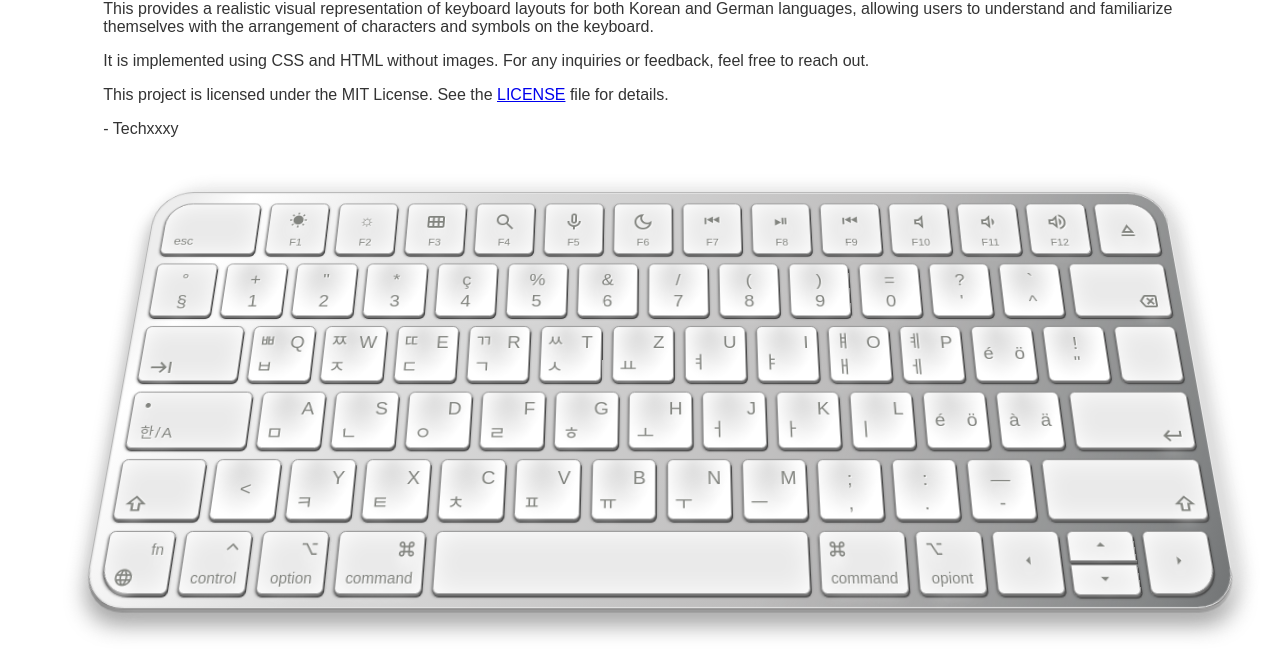
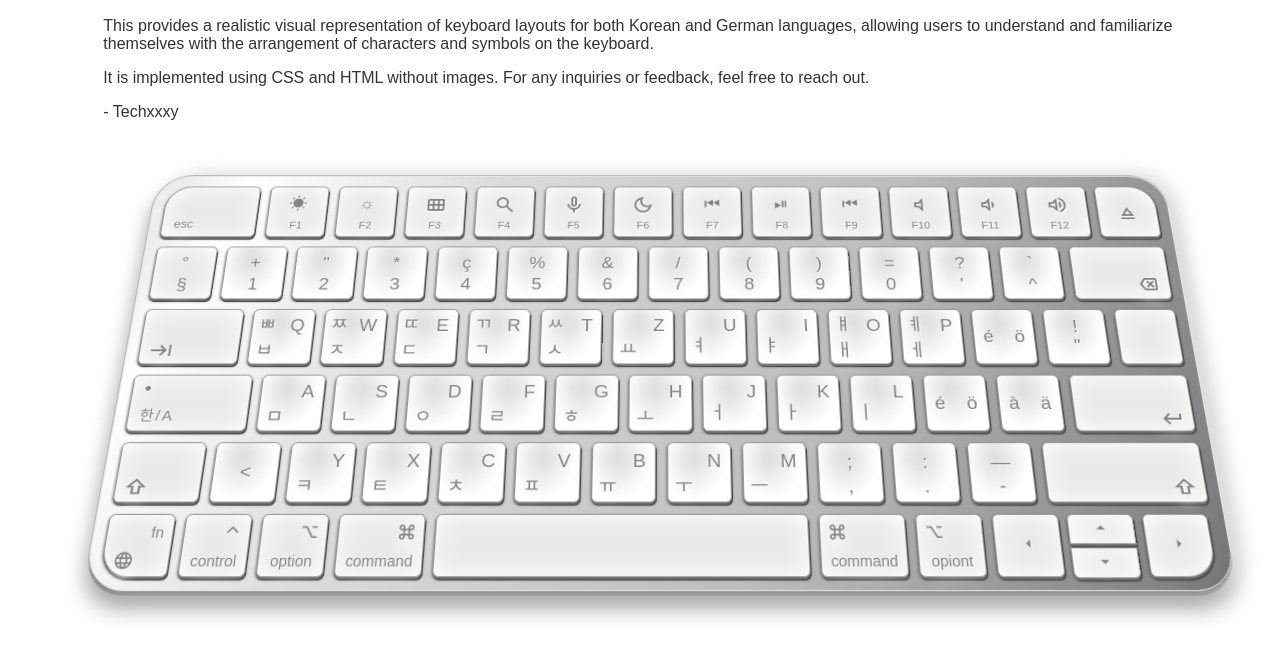
Before and after one commit to techxxxy/pure-css-apple-keyboard, a plain HTML site: page index.html in a window 1280 px wide. Shown: the part 131-800 px from the top of the page. Drawn offline with Linux system fonts and the light colour scheme.

Commit message:
change readme

```diff
--- a/index.html
+++ b/index.html
@@ -18,7 +18,6 @@
              and familiarize themselves with the arrangement of characters and symbols on the keyboard.</p>
         <p>It is implemented using CSS and HTML without images.
             For any inquiries or feedback, feel free to reach out.</p>
-        <p>This project is licensed under the MIT License. See the <a href="LICENSE" target="_blank">LICENSE</a> file for details.</p>
         <p>- Techxxxy</p>
         <div class="keyboard">
             <ul class="funtion-keys">
```
